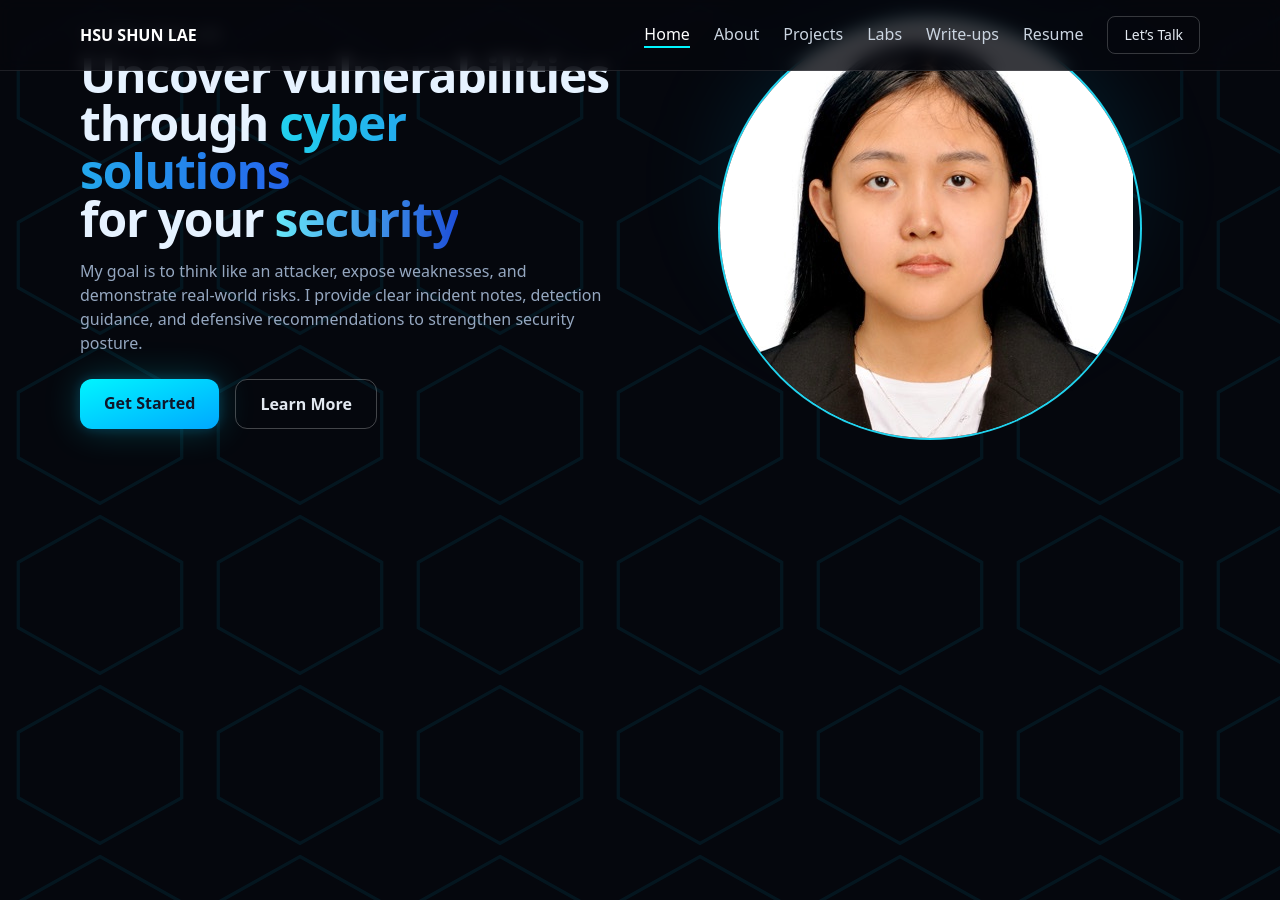
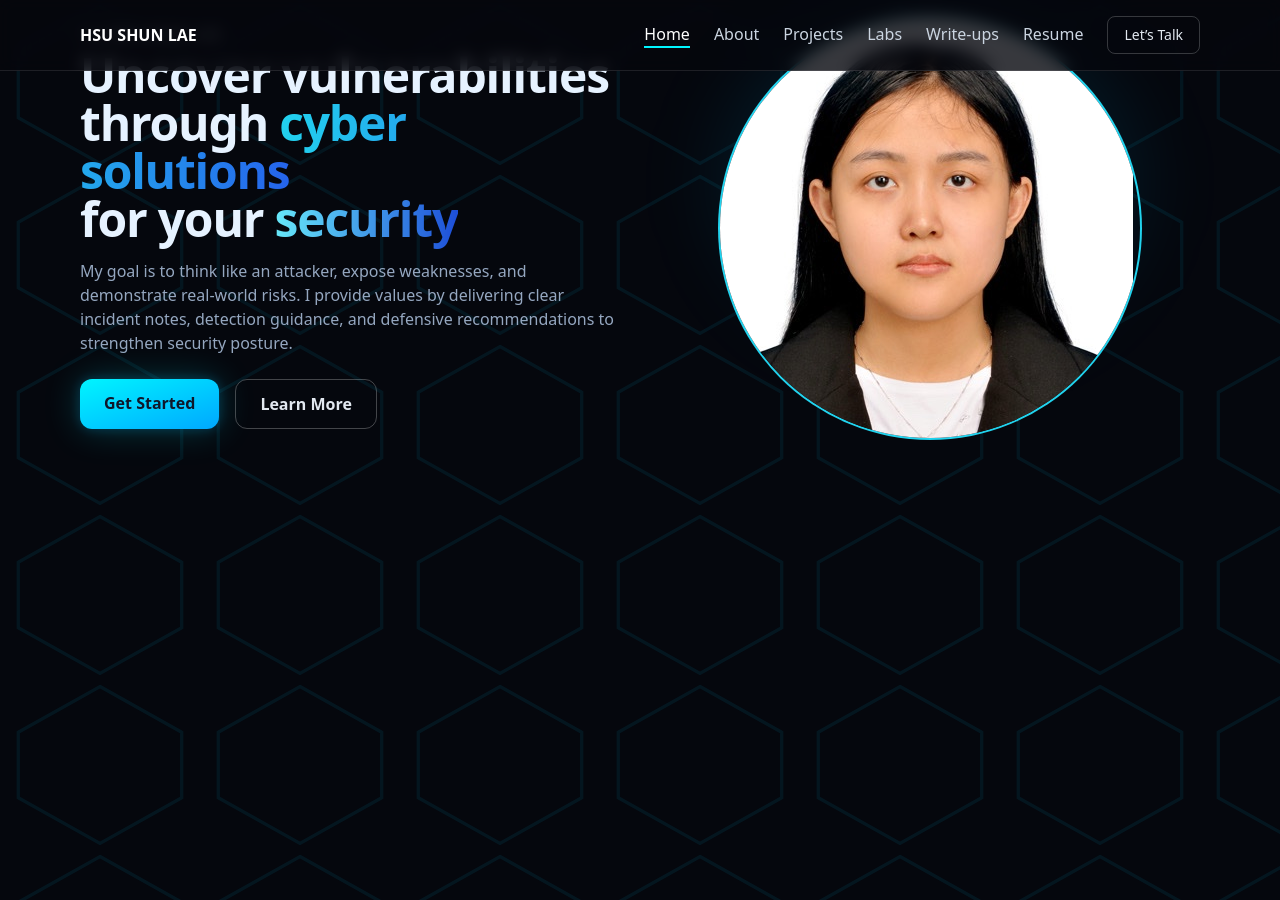
Before and after one commit to HsuShunLae/HsuShunLae.github.io, a Jekyll site: the page built from index.md, in a window 1280 px wide and 900 px high, scrolled down 342 px. Built offline with Jekyll 4.4.1, drawn with Linux system fonts in a browser that asks for light colours; nearby versions of some CDN libraries.

Commit message:
Update index.md

```diff
--- a/index.md
+++ b/index.md
@@ -93,11 +93,7 @@ title: Home
 
       <h1 class="mb-4 text-4xl font-extrabold leading-tight tracking-tight sm:text-5xl"> Uncover vulnerabilities through <span class="text-transparent bg-clip-text bg-gradient-to-r from-cyan-400 to-blue-600"> cyber solutions </span ><br /> for your <span class="text-transparent bg-clip-text bg-gradient-to-r from-cyan-300 to-blue-700">security</span> </h1>
 
-      <p class="max-w-prose text-mute">
-        My goal is to think like an attacker, expose weaknesses, and demonstrate real-world risks.
-        I provide clear incident notes, detection guidance, and defensive recommendations
-        to strengthen security posture.
-      </p>
+     <p class="max-w-prose text-mute"> My goal is to think like an attacker, expose weaknesses, and demonstrate real-world risks. I provide values by delivering clear incident notes, detection guidance, and defensive recommendations to strengthen security posture. </p>
 
       <div class="mt-6 flex gap-4">
         <a href="#projects"
```
